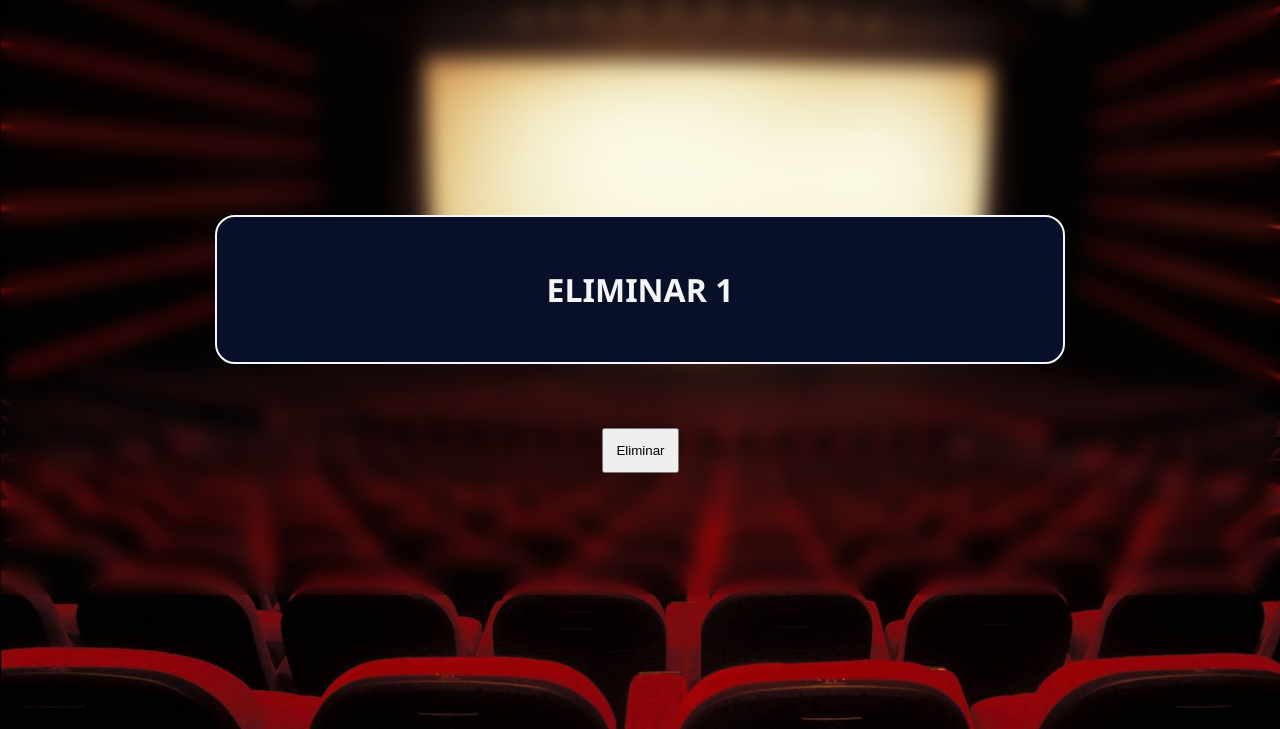
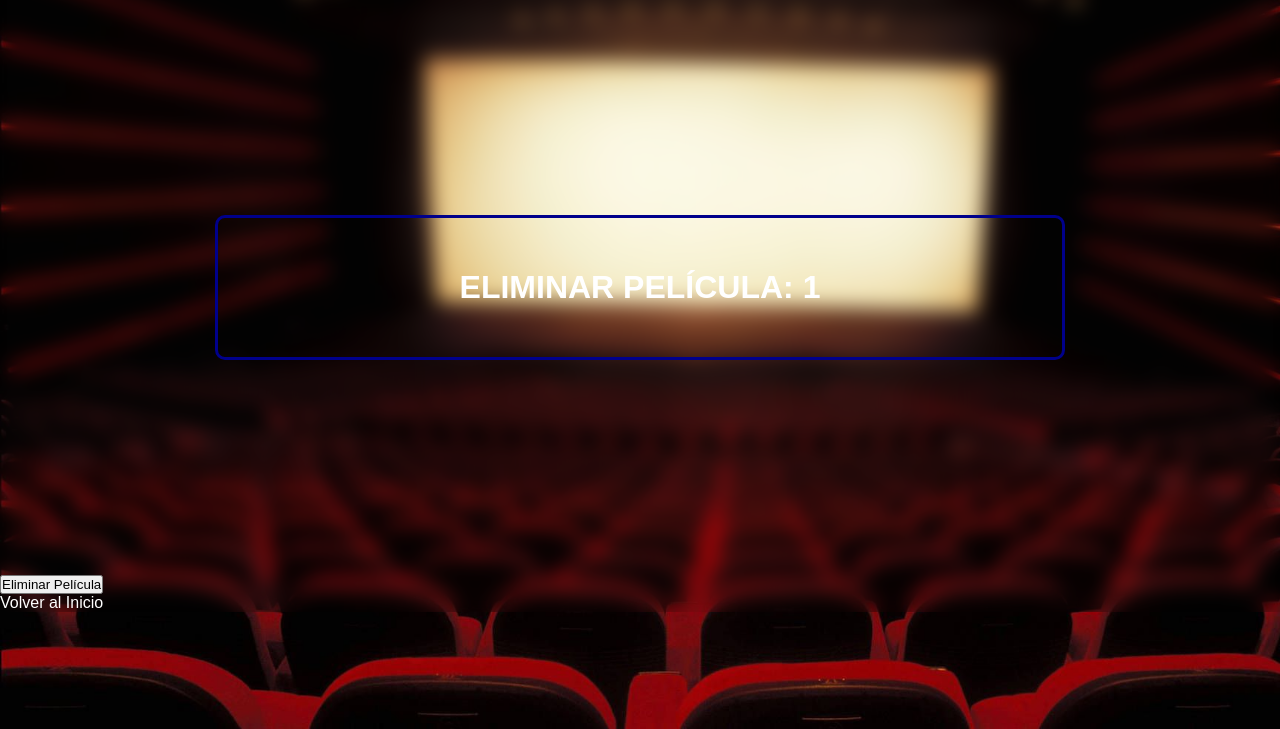
Before and after one commit to FacundoElizalde/Trabajo-Final-Programaci-n-II, a Flask app: page /pelicula/eliminar/1 in a window 1280 px wide. Shown: the part 71-800 px from the top of the page. Run offline with Flask 3, Linux system fonts and the light colour scheme; the visitor is signed in with stand-in values (Sample User, id 1).

Commit message:
Eliminar Pelicula, funcion implementada

```diff
--- a/funciones/funciones.py
+++ b/funciones/funciones.py
@@ -111,7 +111,7 @@ def update(peli):
 def del_pelicula(peli):
   movies = movies_files()
   for movie in movies:
-    if movie['nombre'] == peli:
+    if movie['Nombre'] == peli:
       movies.remove(movie)
   with open('./json/peliculas.json', 'w') as f:
     json.dump(movies, f, indent=4)
--- a/templates/del_pelicula.html
+++ b/templates/del_pelicula.html
@@ -2,9 +2,11 @@
 
 {% block content %}
 
-<div class="cont_eliminar">
-    <h1 id="del_peli_head">Eliminar {{peli}}</h1>
-    <button value="{{peli}}" class="del_peli">Eliminar</button>
-</div>
+<h1>Eliminar Película: {{ peli }}</h1>
+    <form method="post">
+        <input type="hidden" name="peli" value="{{ peli }}">
+        <input type="submit" value="Eliminar Película">
+    </form>
+    <a href="{{ url_for('index') }}">Volver al Inicio</a>
 
 {% endblock %}
```
Also changed, not shown: json/peliculas.json (+0 -11 lines).
